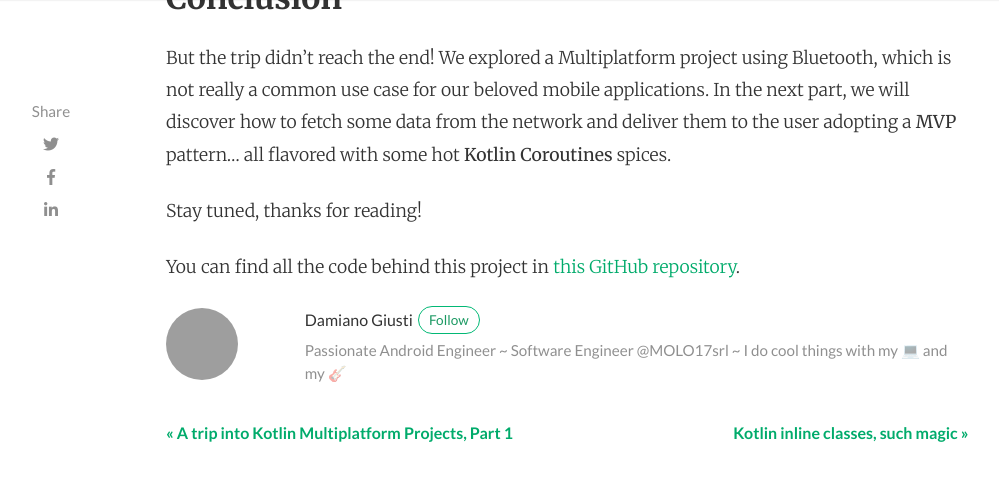
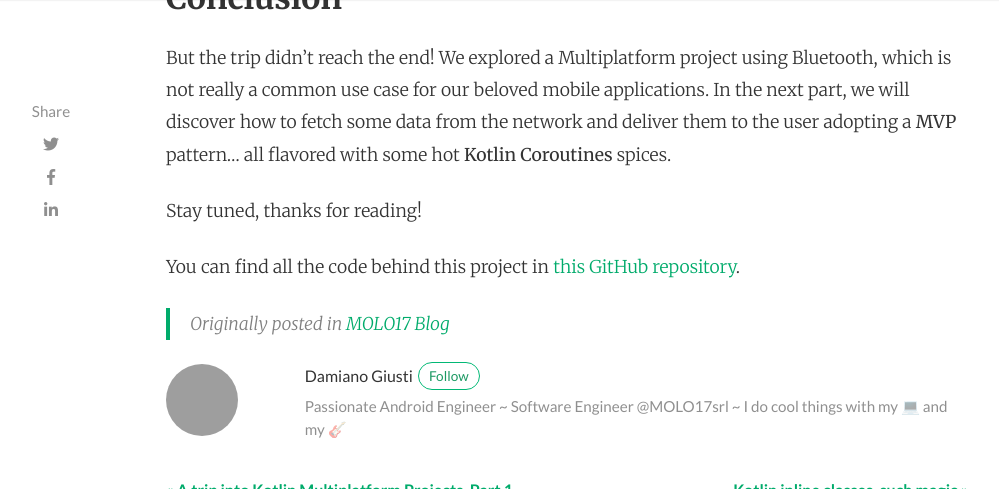
Before and after one commit to damianogiusti/damianogiusti, a Jekyll site: the page built from _posts/2019-02-22-kotlin-multiplatform-pt2.md, in a window 1280 px wide and 900 px high, scrolled down 7609 px, cut to the strip 0-489 px from the top of the window. Shown: the whole strip, without its empty margins (119-1118 px from the left). Built offline with Jekyll 4.4.1, drawn with Linux system fonts in a browser that asks for light colours; nearby versions of some CDN libraries; some web fonts are replaced; comment, search, counter and statistics services are not loaded; grey boxes are pictures that could not be loaded.

Commit message:
Add credits to original posts

```diff
--- a/_posts/2019-02-22-kotlin-multiplatform-pt2.md
+++ b/_posts/2019-02-22-kotlin-multiplatform-pt2.md
@@ -250,3 +250,5 @@ user adopting a **MVP** pattern… all flavored with some hot **Kotlin Coroutine
 Stay tuned, thanks for reading!
 
 You can find all the code behind this project in [this GitHub repository](https://github.com/MOLO17/kotlin-mpp-poc).
+
+> Originally posted in [MOLO17 Blog](https://blog.molo17.com/2019/02/a-trip-into-kotlin-native-multiplatform-projects-part-2/)
```
Also changed, not shown: _posts/2019-02-04-kotlin-multiplatform-pt1.md (+2 -0 lines).
